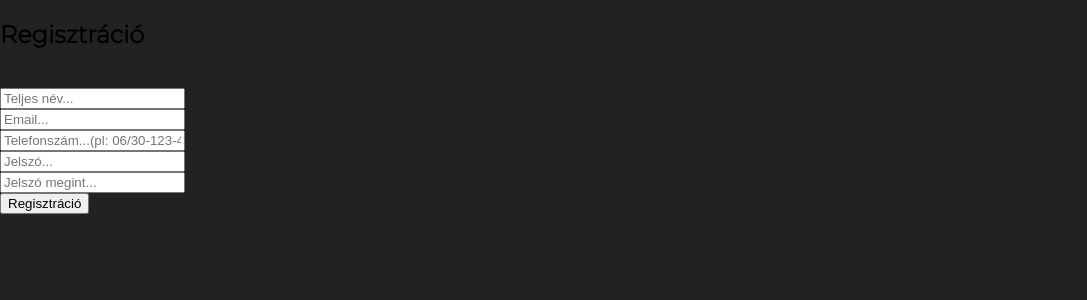
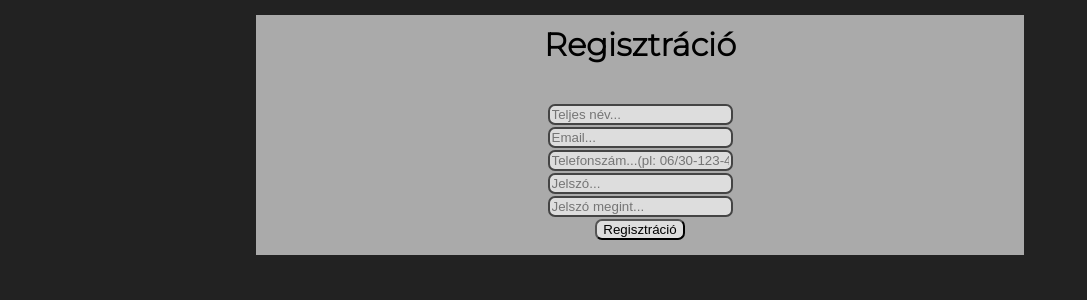
Before and after one commit to Dominikcos7/Online-appointment-booking-site, a PHP site: page /register.php in a window 1280 px wide. Shown: the part 84-384 px from the top of the page, without its empty margins (0-1087 px from the left). Run offline with PHP 8.4, Linux system fonts and the light colour scheme.

Commit message:
styled login and register pages
centered wrapper, gave it a different colour, styled input fields and submit button, also styled error messages

```diff
--- a/register.php
+++ b/register.php
@@ -2,7 +2,8 @@
 include_once 'header.php';
 ?>
 
-<section class="signup-form">
+
+<div class="forms-wrapper">
     <h1>Regisztráció</h1>
     <form action="includes/register.inc.php" method="post"><br>
         <input type="text" name="fullname" placeholder="Teljes név..."><br>
@@ -10,33 +11,31 @@ include_once 'header.php';
         <input type="text" name="telnumber" placeholder="Telefonszám...(pl: 06/30-123-4567)"><br>
         <input type="password" name="password" placeholder="Jelszó..."><br>
         <input type="password" name="passwordAgain" placeholder="Jelszó megint..."><br>
-        <button type="submit" name="submit">Regisztráció</button>
+        <button type="submit" name="submit" id="submit">Regisztráció</button>
     </form>
-    <?php
+<?php
 if(isset($_GET["error"])){
     if($_GET["error"]=="emptyinput"){
-        echo'<script type="text/javascript">window.alert("Tölts ki minden mezőt!");</script>';
-    }
-    else if($_GET["error"]=="invalidusername"){
-        echo'<script type="text/javascript">window.alert("Adj meg egy valódi felhasználónevet!");</script>';
+        echo'<p class="errormessage">Nem töltöttél ki minden mezőt!</p>';
     }
     else if($_GET["error"]=="invalidemail"){
-        echo'<script type="text/javascript">window.alert("Adj meg egy valódi emailt!");</script>';
+        echo'<p class="errormessage">Rossz emailt adtál meg!</p>';
     }
     else if($_GET["error"]=="passnotmatching"){
-        echo'<script type="text/javascript">window.alert("A jelszavak nem egyeznek meg!");</script>';
+        echo'<p class="errormessage">A jelszavak nem egyeznek meg!</p>';
     }
     else if($_GET["error"]=="stmtfailed"){
-        echo'<script type="text/javascript">window.alert("Valami félresikerült...");</script>';
+        echo'<p class="errormessage">Ezzel az emaillel már regisztráltak!</p>';
     }else if($_GET["error"]=="emailtaken"){
-        echo'<script type="text/javascript">window.alert("Ezzel az emaillel már regisztráltak!");</script>';
+        echo'<p class="errormessage">Ezzel az emaillel már regisztráltak!</p>';
     }
     else if($_GET["error"]=="none"){
-        echo'<script type="text/javascript">window.alert("Sikeres regisztráció!");</script>';
+        echo'<p class="errormessage">Sikeres regisztráció!</p>';
     }
 }
 ?>
-</section>
+</div>
+
 
 
 
--- a/style.css
+++ b/style.css
@@ -67,3 +67,36 @@ nav a::before{
 nav a:hover::before{
   width:100%;
 }
+
+.forms-wrapper{
+  background: #aaa;
+  width: 60%;
+  margin:0 auto 50px auto;
+  text-align: center;
+}
+
+.forms-wrapper #submit{
+  background: #ddd;
+  margin-bottom: 15px;
+  border-radius: 7px;
+  outline: none;
+}
+
+.forms-wrapper h1 {
+  margin-top: 15px;
+  padding-top:10px;
+}
+
+.forms-wrapper input{
+  background: #ddd;
+  border-radius: 7px;
+  border: 2px solid #444;
+  outline: none;
+  margin-bottom: 2px;
+}
+
+p.errormessage{
+  color:black;
+  font-weight: bold;
+  padding-bottom:10px;
+}
```
Also changed, not shown: login.php (+6 -6 lines).
